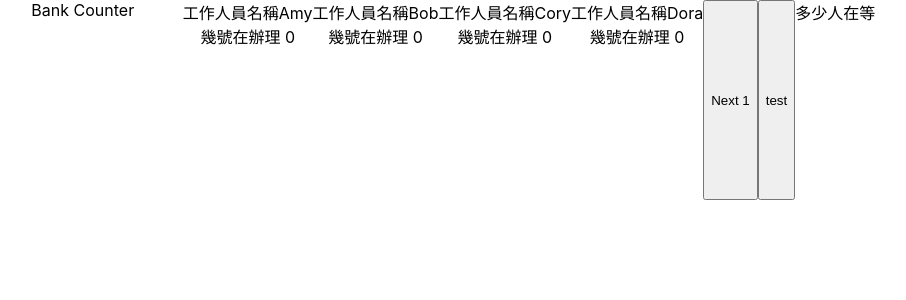
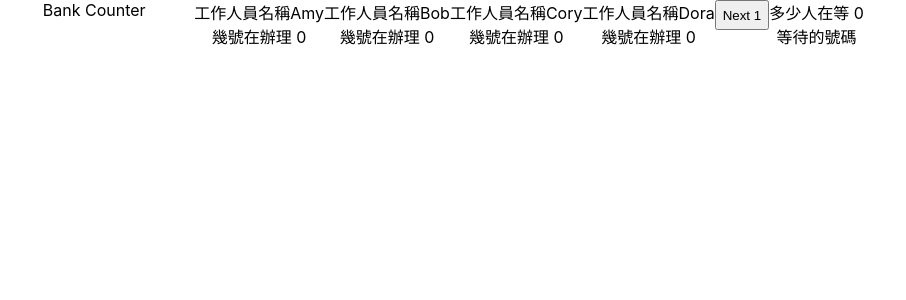
Before and after one commit to weiowo/Counter, a React (Create React App) app: page / in a window 1280 px wide. Shown: the top 300 px of the page, without its empty margins (211-1117 px from the left). Built offline with nearby package versions, Linux system fonts and the light colour scheme.

Commit message:
modification

```diff
--- a/src/App.js
+++ b/src/App.js
@@ -21,24 +21,22 @@ function App() {
   const [currentNum, setCurrentNum] = useState(1)
   const [countInfo, setCountInfo] = useImmer(initialState)
     const [waitingLine, setWaitingLine] = useImmer([])
-  console.log(countInfo)
-  console.log("wait", waitingLine, waitingLine.length);
+    console.log("waiting的人：", waitingLine, "waiting長度", waitingLine.length)
 
-  async function getNumCard(){
+  function getNumCard(){
     setCurrentNum((prev)=>prev +1)
     setWaitingLine((draft)=> {draft.push(currentNum)})
   }
 
-  async function checkCounter(){
-    await getNumCard()
+  function checkCounter(){
+    getNumCard()
     setTimeout(()=> {
-    console.log("hello")
+    console.log("拿到號碼牌了")
     for(let i = 0; i< countInfo?.counters?.length; i++){
-      console.log("test")
+      console.log("拿完號碼牌，跑進for loop了")
       console.log("waitingLine.length", waitingLine.length)
       if(countInfo.counters[i].status === "idle" && waitingLine.length !== 0){
-        console.log("hey", countInfo)
-        console.log("waiting", waitingLine)
+        console.log("跑進for loop的if了", countInfo)
         console.log("shifted", waitingLine?.shift())
         setCountInfo((draft)=> {draft.counters[i].customerNum = waitingLine.shift()})
         setCountInfo((draft)=> { draft.counters[i].status = "busy"})
@@ -76,10 +74,11 @@ function App() {
           <div>幾號在辦理 {item.customerNum}</div>
         </div>
       ))}
-      <button onClick={()=> {getNumCard(); processing()}}>Next {currentNum}</button>
-      <button onClick={()=> checkCounter()}>test</button>
+      <button style={{ height:"30px" }} onClick={()=> { checkCounter(); processing()}}>Next {currentNum}</button>
+      {/* <button onClick={()=> checkCounter()}>test</button> */}
       <div style={{display: "flex", flexDirection: "column"}}>
-        <div>多少人在等 {waitingLine}</div>
+        <div>多少人在等 {waitingLine.length}</div>
+        <div>等待的號碼 {waitingLine?.map((item)=> (<div>{item}</div>))}</div>
       </div>
     </div>
   );
```
